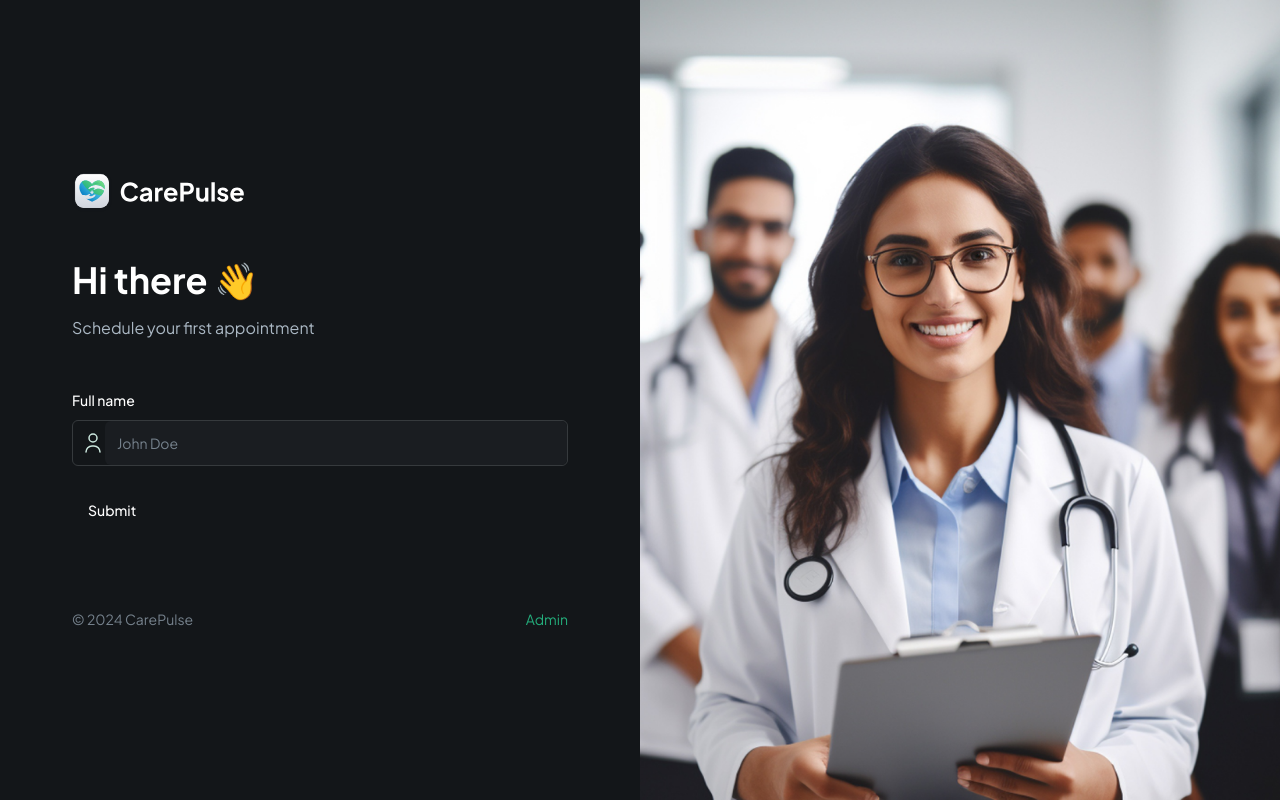
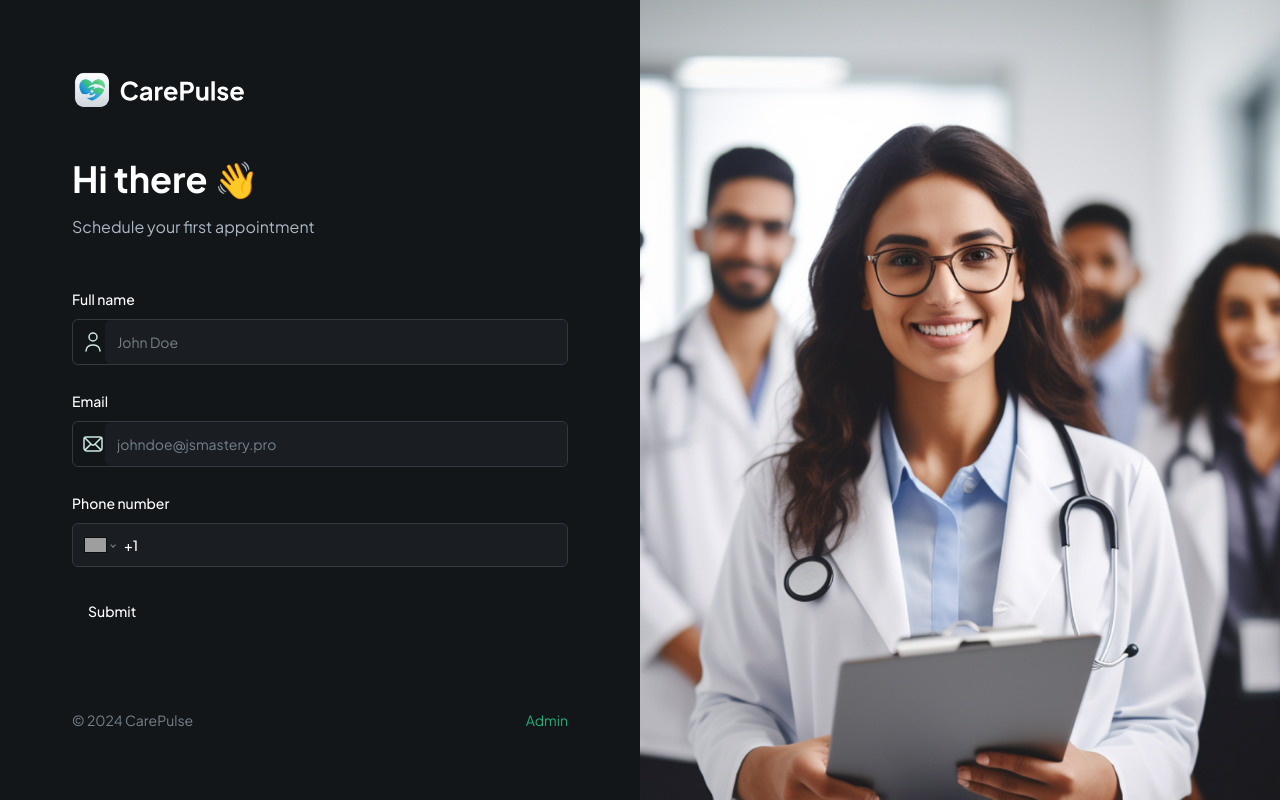
Before and after one commit to gokul-1998/patient_management_system, a Next.js app in the folder carepulse/: page / in a window 1280 px wide. Built offline with nearby package versions, Linux system fonts and the light colour scheme; grey boxes are pictures that could not be loaded.

Commit message:
done till 50.31

```diff
--- a/carepulse/components/CustomFormField.tsx
+++ b/carepulse/components/CustomFormField.tsx
@@ -1,4 +1,4 @@
-'use client'
+"use client";
 
 import {
   Form,
@@ -8,40 +8,43 @@
   FormItem,
   FormLabel,
   FormMessage,
-} from "@/components/ui/form"
+} from "@/components/ui/form";
 
-import { Input } from "@/components/ui/input"
-import { Control } from "react-hook-form"
-import { FormFieldType } from "./forms/PatientForm"
-import Image from "next/image"
+import { Input } from "@/components/ui/input";
+import { Control } from "react-hook-form";
+import { FormFieldType } from "./forms/PatientForm";
+import Image from "next/image";
 
-interface CustomProps{
-    control: Control<any>,
-    fieldType:FormFieldType,
-    name:string,
-    label?:string,
-    placeholder?:string,
-    iconSrc?:string,
-    iconAlt?:string,
-    disabled?:boolean,
-    dateFormat?:string,
-    showTimeSelect?:boolean,
-    children?:React.ReactNode,
-    renderSkeleton?:(field:any)=>React.ReactNode,
+import "react-phone-number-input/style.css";
+import PhoneInput from "react-phone-number-input";
 
+interface CustomProps {
+  control: Control<any>;
+  fieldType: FormFieldType;
+  name: string;
+  label?: string;
+  placeholder?: string;
+  iconSrc?: string;
+  iconAlt?: string;
+  disabled?: boolean;
+  dateFormat?: string;
+  showTimeSelect?: boolean;
+  children?: React.ReactNode;
+  renderSkeleton?: (field: any) => React.ReactNode;
 }
 
-
-const RenderField=({field,props}:{field:any;props:CustomProps})=>{
-    const {fieldType,iconSrc,iconAlt,placeholder}=props;
-    switch (fieldType){
+const RenderField = ({ field, props }: { field: any; props: CustomProps }) => {
+  const { fieldType, iconSrc, iconAlt, placeholder } = props;
+  switch (fieldType) {
     case FormFieldType.INPUT:
-            return <div className="flex rounded-md border border-dark-500">
+      return (
+        <div className="flex rounded-md border border-dark-500">
           {iconSrc && (
-                    <Image src={iconSrc}
+            <Image
+              src={iconSrc}
               height={24}
               width={24}
-                    alt={iconAlt || 'icon'}
+              alt={iconAlt || "icon"}
               className="ml-2"
             />
           )}
@@ -49,30 +52,47 @@
             <Input
               placeholder={placeholder}
               {...field}
-                    className="shad-input border-0"/>
+              className="shad-input border-0"
+            />
           </FormControl>
         </div>
+      );
+
+    case FormFieldType.PHONE_INPUT:
+      return (
+        <FormControl>
+          <PhoneInput
+          defaultCountry="US"
+          placeholder={placeholder}
+          international
+          withCountryCallingCode
+          value={field.value as E164Number | undefined}
+          onChange={field.onChange}
+        className="input-phone"
+          />
+        </FormControl>
+      );
+    default:
+      break;
   }
-}
+};
 
-const CustomFormField = (props:CustomProps) => {
-  const  {control,fieldType,name,label}=props;
+const CustomFormField = (props: CustomProps) => {
+  const { control, fieldType, name, label } = props;
   return (
     <FormField
       control={control}
       name={name}
       render={({ field }) => (
         <FormItem className="flex-1">
-                {fieldType !== FormFieldType.CHECKBOX && label &&(
-                    <FormLabel>{label}</FormLabel>    )
-                }
-                <RenderField field={field} props={props}/>
-
+          {fieldType !== FormFieldType.CHECKBOX && label && (
+            <FormLabel>{label}</FormLabel>
+          )}
+          <RenderField field={field} props={props} />
         </FormItem>
       )}
     />
+  );
+};
 
-  )
-}
-
-export default CustomFormField
+export default CustomFormField;
--- a/carepulse/components/forms/PatientForm.tsx
+++ b/carepulse/components/forms/PatientForm.tsx
@@ -59,6 +59,24 @@
             iconSrc="/assets/icons/user.svg"
             iconAlt="user "
         />
+        <CustomFormField
+            fieldType={FormFieldType.INPUT}
+            control={form.control}
+            name="email"
+            label="Email"
+            placeholder="johndoe@jsmastery.pro"
+            iconSrc="/assets/icons/email.svg"
+            iconAlt="email"
+        />
+        <CustomFormField
+            fieldType={FormFieldType.PHONE_INPUT}
+            control={form.control}
+            name="phone"
+            label="Phone number"
+            placeholder="(555) 555-5555"
+            iconSrc="/assets/icons/email.svg"
+            iconAlt="email"
+        />
 
         <Button type="submit">Submit</Button>
       </form>
--- a/carepulse/package.json
+++ b/carepulse/package.json
@@ -20,6 +20,7 @@
     "react": "^18",
     "react-dom": "^18",
     "react-hook-form": "^7.52.1",
+    "react-phone-number-input": "^3.4.4",
     "tailwind-merge": "^2.4.0",
     "tailwindcss-animate": "^1.0.7",
     "zod": "^3.23.8"
```
Also changed, not shown: 1 other file (tests, documents, lock files or other folders). Lines whose indentation alone changed are shown as unchanged.
